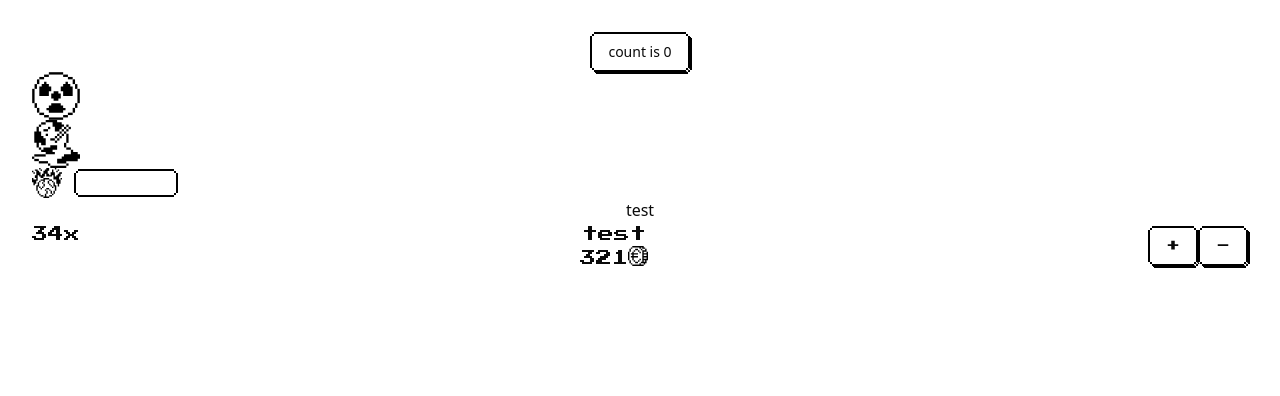
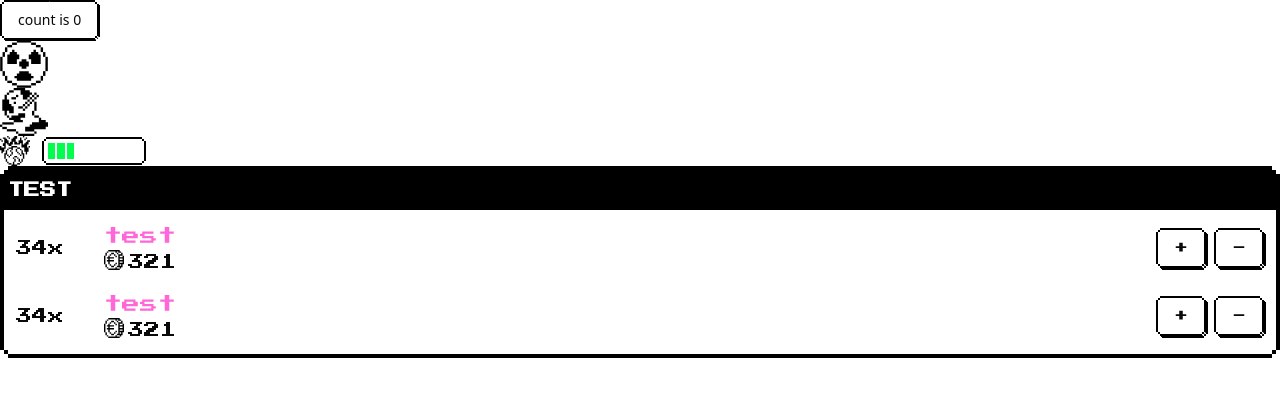
Before and after one commit to hugoponthieu/418erreur-ndi, a React (Vite) app: page /components in a window 1280 px wide. Shown: the top 396 px of the page. Built offline with nearby package versions, Linux system fonts and the light colour scheme.

Commit message:
added shop

```diff
--- a/package.json
+++ b/package.json
@@ -15,6 +15,7 @@
     "@radix-ui/react-slot": "^1.1.0",
     "@radix-ui/react-tooltip": "^1.1.4",
     "@reduxjs/toolkit": "^2.4.0",
+    "canvas-confetti": "^1.9.3",
     "class-variance-authority": "^0.7.1",
     "clsx": "^2.1.1",
     "lucide-react": "^0.468.0",
--- a/src/App.css
+++ b/src/App.css
@@ -1,10 +1,3 @@
-#root {
-  max-width: 1280px;
-  margin: 0 auto;
-  padding: 2rem;
-  text-align: center;
-}
-
 .logo {
   height: 6em;
   padding: 1.5em;
@@ -63,7 +56,7 @@
   top: 1px;
   left: 1px;
   height: 100%;
-  z-index: -2;
+  z-index: 3;
 }
 .shadow-pixel-2 {
   position: absolute;
@@ -71,5 +64,5 @@
   top: 2px;
   left: 2px;
   height: 100%;
-  z-index: -3;
+  z-index: 2;
 }
--- a/src/components/ui/button.tsx
+++ b/src/components/ui/button.tsx
@@ -1,4 +1,5 @@
 import * as React from "react";
+import confetti from "canvas-confetti";
 import { Slot } from "@radix-ui/react-slot";
 import { cva, type VariantProps } from "class-variance-authority";
 
@@ -9,6 +10,7 @@ import {
   TooltipProvider,
   TooltipTrigger,
 } from "./tooltip";
+import { Shapes } from "lucide-react";
 
 const buttonVariants = cva(
   "inline-flex items-center justify-center gap-2 whitespace-nowrap rounded-md text-sm font-medium ring-offset-background transition-colors focus-visible:outline-none focus-visible:ring-2 focus-visible:ring-ring focus-visible:ring-offset-2 disabled:pointer-events-none disabled:opacity-50 [&_svg]:pointer-events-none [&_svg]:size-4 [&_svg]:shrink-0",
@@ -63,11 +65,31 @@ Button.displayName = "Button";
 
 interface RetroButtonProps extends ButtonProps {
   legend: string;
+  particle?: string;
 }
 
 const RetroButton = React.forwardRef<HTMLButtonElement, RetroButtonProps>(
-  ({ className, size, legend, asChild = false, ...props }, ref) => {
+  ({ className, size, particle, legend, asChild = false, ...props }, ref) => {
     const Comp = asChild ? Slot : "button";
+    const handleButtonClick = (e: React.MouseEvent) => {
+      if (particle) {
+        const plus_one = confetti.shapeFromText({
+          text: particle,
+          scalar: 100,
+        });
+        confetti({
+          particleCount: 3,
+          startVelocity: 10,
+          spread: 100,
+          scalar: 2,
+          shapes: [plus_one],
+          origin: {
+            x: e.clientX / window.innerWidth,
+            y: e.clientY / window.innerHeight,
+          },
+        });
+      }
+    };
     return (
       <TooltipProvider>
         <Tooltip>
@@ -76,10 +98,14 @@ const RetroButton = React.forwardRef<HTMLButtonElement, RetroButtonProps>(
               <Comp
                 className={cn(
                   buttonVariants({ variant: "retro", size, className }),
-                  "bg-white",
+                  "bg-white z-10",
                 )}
                 ref={ref}
                 {...props}
+                onClick={(e) => {
+                  handleButtonClick(e);
+                  props.onClick?.(e);
+                }}
               />
               <div className="pixel-border shadow-pixel-1"></div>
               <div className="pixel-border shadow-pixel-2 group-hover:hidden"></div>
--- a/src/components/ui/gauge.tsx
+++ b/src/components/ui/gauge.tsx
@@ -7,7 +7,7 @@ import {
 import React from "react";
 
 interface GaugeProps {
-  color: "green" | "blue" | "red";
+  color: "green" | "blue" | "pink";
   percentage: number;
   label: string;
 }
@@ -17,11 +17,21 @@ export function Gauge({ color, percentage, label }: GaugeProps) {
   const nbBars = Math.floor(percentage / 10);
   const bars: React.ReactNode[] = [];
   for (let i = 0; i < nbBars; i++) {
-    bars.push(<div className={`h-4 flex-1 bg-${color}-600`}></div>);
+    switch (color) {
+      case "green":
+        bars.push(<div className={`h-4 flex-1 bg-green`}></div>);
+        break;
+      case "blue":
+        bars.push(<div className={`h-4 flex-1 bg-blue`}></div>);
+        break;
+      default:
+        bars.push(<div className={`h-4 flex-1 bg-pink`}></div>);
+        break;
+    }
   }
 
   for (let k = 0; k < 10 - nbBars; k++) {
-    bars.push(<div className="h-3 flex-1 bg-transparent"></div>);
+    bars.push(<div className="h-4 flex-1 bg-transparent"></div>);
   }
   return (
     <TooltipProvider>
--- a/src/components/ui/shop.tsx
+++ b/src/components/ui/shop.tsx
@@ -6,29 +6,37 @@ interface ShopItemProps {
   name: string;
   price: number;
 }
+interface KeyProps extends ShopItemProps {
+  key: number;
+}
 
 interface ShopTableProps {
   title: string;
   items: ShopItemProps[];
 }
 
-function ShopItem({ currentAmount, name, price }: ShopItemProps) {
+function ShopItem({ currentAmount, name, price }: KeyProps) {
   const sellPrice = price * 0.7;
+
   return (
-    <div className="flex flex-row justify-between">
-      <p className="font-pressstart">{currentAmount}x</p>
-      <div className="flex flex-col">
-        <p className="font-pressstart">{name}</p>
-        <div className="flex flex-row">
-          <p className="font-pressstart">{price}</p>
-          <MoneyIcon color="black" size={20} />
+    <div className="flex flex-row justify-between p-1 group hover:bg-pink m-2 items-center">
+      <div className="flex flex-row justify-start items-center gap-10">
+        <p className="font-pressstart">{currentAmount}x</p>
+        <div className="flex flex-col">
+          <p className="font-pressstart text-pink group-hover:text-black text-lg">
+            {name}
+          </p>
+          <div className="flex flex-row gap-1">
+            <MoneyIcon color="black" size={20} />
+            <p className="font-pressstart">{price}</p>
+          </div>
         </div>
       </div>
-      <div className="flex flex-row gaps-2">
-        <RetroButton legend={`Buy for ${price}`}>
+      <div className="flex flex-row gap-2">
+        <RetroButton particle="✅" legend={`Buy for ${price}`}>
           <p className="font-pressstart">+</p>
         </RetroButton>
-        <RetroButton legend={`Sell for ${sellPrice}`}>
+        <RetroButton particle="💸" legend={`Sell for ${sellPrice}`}>
           <p className="font-pressstart">-</p>
         </RetroButton>
       </div>
@@ -38,14 +46,19 @@ function ShopItem({ currentAmount, name, price }: ShopItemProps) {
 
 export function ShopTable({ title, items }: ShopTableProps) {
   return (
-    <div>
-      <h3>{title}</h3>
-      {items.map((props) => {
+    <div className=" border-x-black pixel-border-lg border-b-black">
+      <div className="w-full bg-black py-2">
+        <h3 className="ml-1 text-white font-pressstart uppercase font-extrabold ">
+          {title}
+        </h3>
+      </div>
+      {items.map((props, index) => {
         return (
           <ShopItem
             currentAmount={props.currentAmount}
             name={props.name}
             price={props.price}
+            key={index}
           />
         );
       })}
--- a/src/pages/Components.tsx
+++ b/src/pages/Components.tsx
@@ -17,11 +17,16 @@ export function Components() {
       <OceanHeightIcon color="#000" size={48} />
       <div className="flex flex-row gap-3 items-center">
         <TemperatureIcon color="#000" size={30} />
-        <Gauge color="green" label="blueyeah" percentage={20} />
+        <Gauge color="green" label="blueyeah" percentage={30} />
       </div>
       <ShopTable
         title="test"
         items={[
+          {
+            name: "test",
+            currentAmount: 34,
+            price: 321,
+          },
           {
             name: "test",
             currentAmount: 34,
--- a/tailwind.config.js
+++ b/tailwind.config.js
@@ -34,18 +34,9 @@ export default {
           DEFAULT: "hsl(var(--secondary))",
           foreground: "hsl(var(--secondary-foreground))",
         },
-        green: {
-          DEFAULT: "hsl(var(--green))",
-          foreground: "hsl(var(--green))",
-        },
-        rblue: {
-          DEFAULT: "hsl(var(--blue))",
-          foreground: "hsl(var(--blue))",
-        },
-        rpink: {
-          DEFAULT: "hsl(var(--pink))",
-          foreground: "hsl(var(--pink))",
-        },
+        green: "#00FF4D",
+        blue: "#92DCE5",
+        pink: "#FF66D8",
         muted: {
           DEFAULT: "hsl(var(--muted))",
           foreground: "hsl(var(--muted-foreground))",
```
Also changed, not shown: 1 other file (tests, documents, lock files or other folders).
